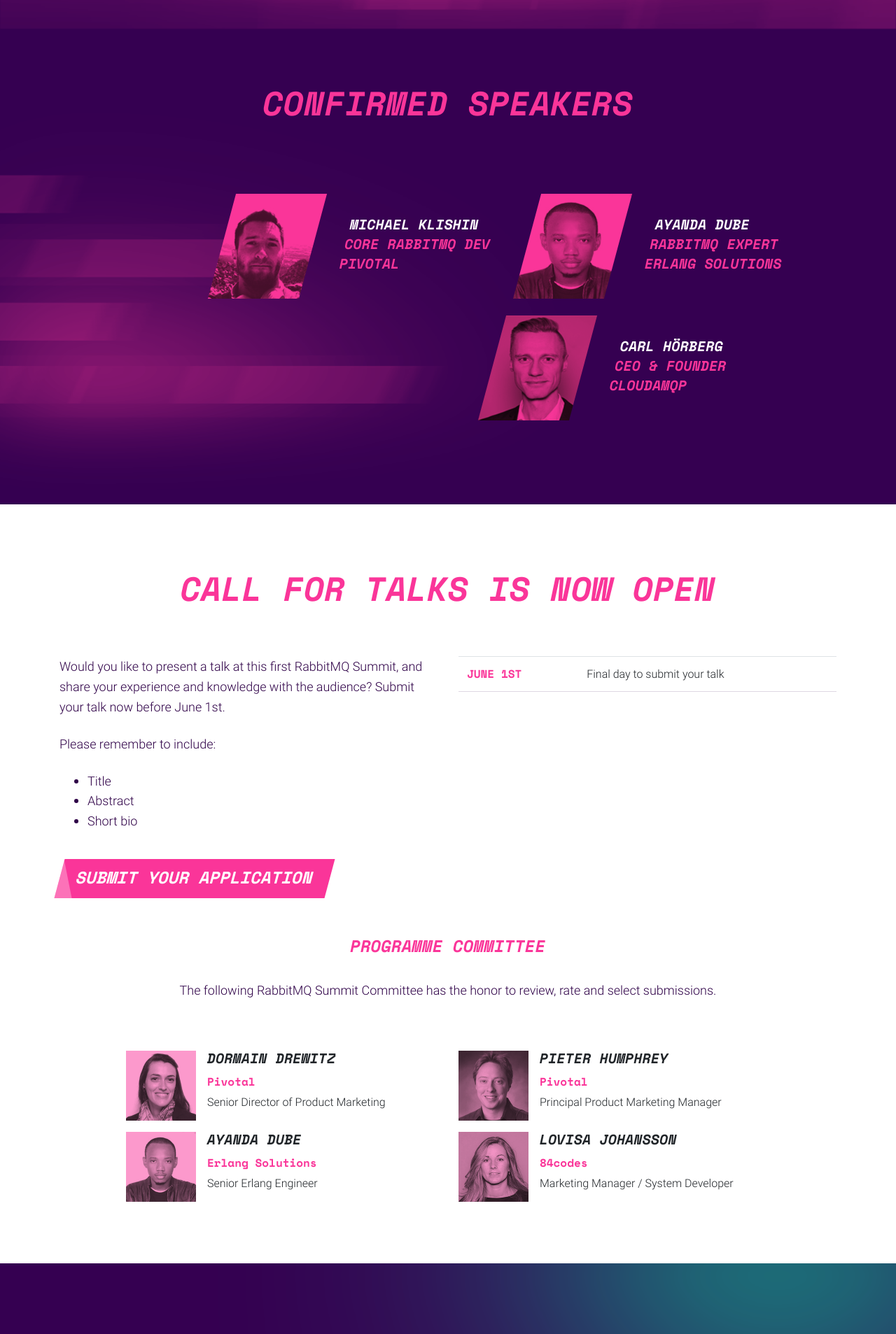
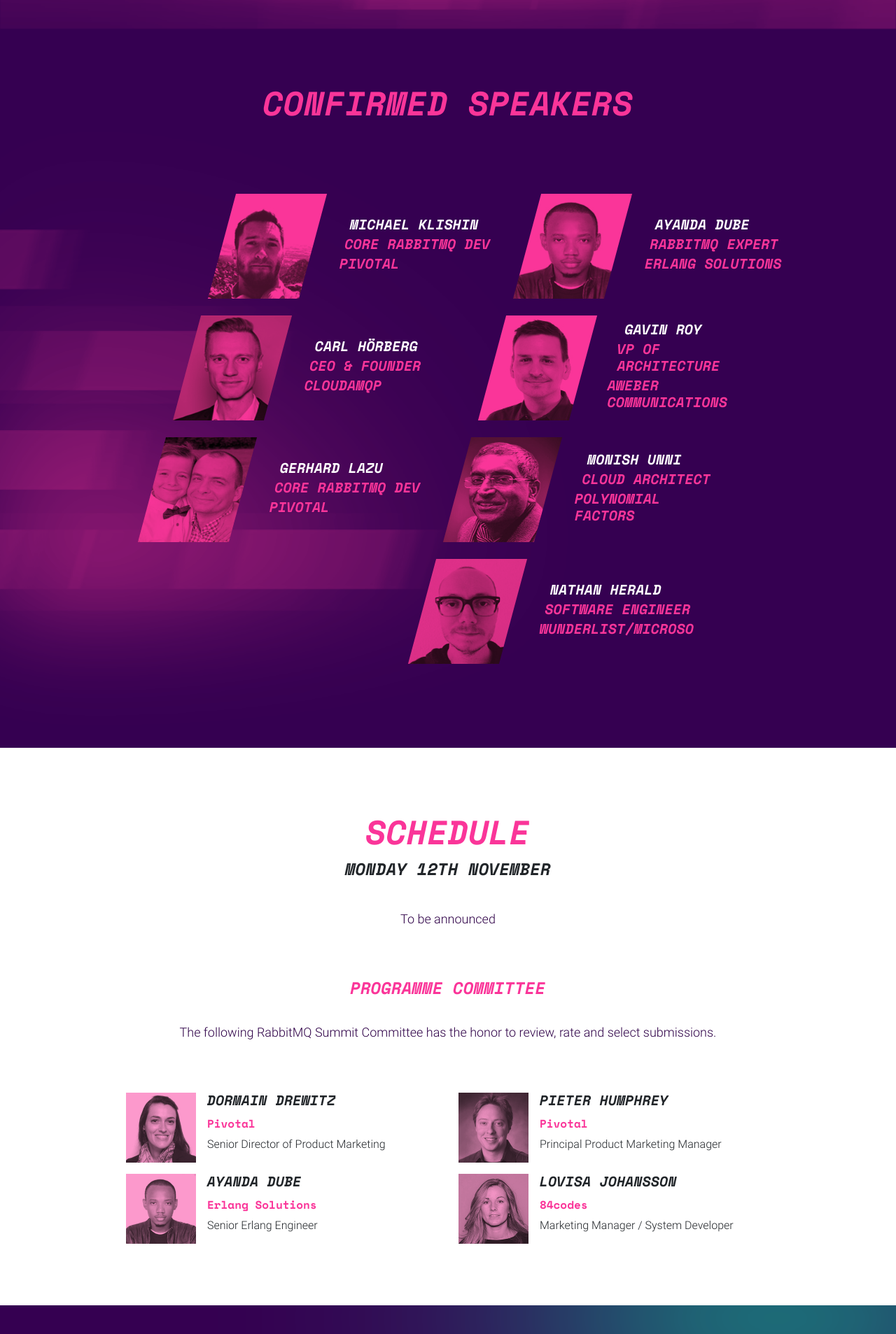
Before and after one commit to isabella232/rabbitmq-summit-1, a Jekyll site: the page built from index.html, in a window 1280 px wide. Shown: the part 1122-3029 px from the top of the page at 70% size. Built offline with Jekyll 4.4.1, drawn with Linux system fonts in a browser that asks for light colours; nearby versions of some CDN libraries; some web fonts are replaced; comment, search, counter and statistics services are not loaded.

Commit message:
New speakers and new gold sponsor

```diff
--- a/css/starter.scss
+++ b/css/starter.scss
@@ -370,6 +370,9 @@ address{
 			}
 			&:nth-child(3n) {
 				transform: translateX(-100px);
+			}
+			&:nth-child(4n) {
+				transform: translateX(-150px);
 			}
 		}
 	}
--- a/index.html
+++ b/index.html
@@ -128,7 +128,7 @@ image: /img/og-frontpage.jpg
               <div class="row justify-content-center align-items-center">
                 <div class="col-12 col-md-5 mb-3 mb-md-0">
                   <div class="skew-box img-wrap">
-                    <div class="img-holder" style="background-image: url(/img/michael-klishin.jpg);"></div>
+                    <div class="img-holder" style="background-image: url(/img/speakers/michael-klishin.jpg);"></div>
                   </div>
                 </div>
                 <div class="col-12 col-sm-10 col-md-7">
@@ -144,7 +144,7 @@ image: /img/og-frontpage.jpg
               <div class="row justify-content-center align-items-center">
                 <div class="col-12 col-md-5 mb-3 mb-md-0">
                   <div class="skew-box img-wrap">
-                    <div class="img-holder" style="background-image: url(/img/ayanda-dube.jpg);"></div>
+                    <div class="img-holder" style="background-image: url(/img/speakers/ayanda-dube.jpg);"></div>
                   </div>
                 </div>
                 <div class="col-12 col-sm-10 col-md-7">
@@ -158,18 +158,86 @@ image: /img/og-frontpage.jpg
             </div>
           </div>
           <div class="row justify-content-center justify-content-md-end mb-4 mb-md-4">
-            <div class="col-10 col-md-6 col-xl-5">
+            <div class="col-10 col-md-6 col-xl-5 mb-4 mb-md-0">
               <div class="row justify-content-center align-items-center">
                 <div class="col-12 col-md-5 mb-3 mb-md-0">
                   <div class="skew-box img-wrap">
-                    <div class="img-holder" style="background-image: url(/img/carl-horberg.jpg)"></div>
+                    <div class="img-holder" style="background-image: url(/img/speakers/carl-horberg.jpg)"></div>
                   </div>
                 </div>
                 <div class="col-12 col-sm-10 col-md-7">
                   <div class="info skew-box pl-1">
                     <h5 class="text-light text-uppercase mb-1">Carl Hörberg</h5>
                     <p class="text-primary text-uppercase mb-1">Ceo &amp; founder</p>
-                    <p class="text-primary text-uppercase mb-1">cloudamqp</p>
+                    <p class="text-primary text-uppercase mb-1">CloudAMQP</p>
+                  </div>
+                </div>
+              </div>
+            </div>
+            <div class="col-10 col-md-6 col-xl-5 mb-4 mb-md-0">
+              <div class="row justify-content-center align-items-center">
+                <div class="col-12 col-md-5 mb-3 mb-md-0">
+                  <div class="skew-box img-wrap">
+                    <div class="img-holder" style="background-image: url(/img/speakers/gavin-roy.jpg)"></div>
+                  </div>
+                </div>
+                <div class="col-12 col-sm-10 col-md-7">
+                  <div class="info skew-box pl-1">
+                    <h5 class="text-light text-uppercase mb-1">Gavin Roy</h5>
+                    <p class="text-primary text-uppercase mb-1">VP of Architecture</p>
+                    <p class="text-primary text-uppercase mb-1">AWeber Communications</p>
+                  </div>
+                </div>
+              </div>
+            </div>
+          </div>
+          <div class="row justify-content-center justify-content-md-end">
+            <div class="col-10 col-md-6 col-xl-5 mb-4">
+              <div class="row justify-content-center align-items-center">
+                <div class="col-12 col-md-5 mb-3 mb-md-0">
+                  <div class="skew-box img-wrap">
+                    <div class="img-holder" style="background-image: url(/img/speakers/gerhard-lazu.jpg);"></div>
+                  </div>
+                </div>
+                <div class="col-12 col-sm-10 col-md-7">
+                  <div class="info skew-box pl-1">
+                    <h5 class="text-light text-uppercase mb-1">Gerhard Lazu</h5>
+                    <p class="text-primary text-uppercase mb-1">Core RabbitMQ Dev</p>
+                    <p class="text-primary text-uppercase mb-1">Pivotal</p>
+                  </div>
+                </div>
+              </div>
+            </div>
+            <div class="col-10 col-md-6 col-xl-5 mb-4 mb-md-0">
+              <div class="row justify-content-center align-items-center">
+                <div class="col-12 col-md-5 mb-3 mb-md-0">
+                  <div class="skew-box img-wrap">
+                    <div class="img-holder" style="background-image: url(/img/speakers/monish-unni.jpg);"></div>
+                  </div>
+                </div>
+                <div class="col-12 col-sm-10 col-md-7">
+                  <div class="info skew-box pl-1">
+                    <h5 class="text-light text-uppercase mb-1">Monish Unni</h5>
+                    <p class="text-primary text-uppercase mb-1">Cloud Architect</p>
+                    <p class="text-primary text-uppercase mb-1">Polynomial Factors</p>
+                  </div>
+                </div>
+              </div>
+            </div>
+          </div>
+          <div class="row justify-content-center justify-content-md-end">
+            <div class="col-10 col-md-6 col-xl-5 mb-4">
+              <div class="row justify-content-center align-items-center">
+                <div class="col-12 col-md-5 mb-3 mb-md-0">
+                  <div class="skew-box img-wrap">
+                    <div class="img-holder" style="background-image: url(/img/speakers/nathan-herald.jpg);"></div>
+                  </div>
+                </div>
+                <div class="col-12 col-sm-10 col-md-7">
+                  <div class="info skew-box pl-1">
+                    <h5 class="text-light text-uppercase mb-1">Nathan Herald</h5>
+                    <p class="text-primary text-uppercase mb-1">Software Engineer</p>
+                    <p class="text-primary text-uppercase mb-1">Wunderlist/Microsoft</p>
                   </div>
                 </div>
               </div>
@@ -183,54 +251,26 @@ image: /img/og-frontpage.jpg
     <div class="container">
       <div class="row justify-content-center mb-3">
         <div class="col-12">
-          <h3 class="text-uppercase text-center text-primary mb-5 editable">
-            Call for talks is now open
+          <h3 class="text-uppercase text-center text-primary mb-2 editable">
+            Schedule
           </h3>
+          <h4 class="text-uppercase text-center mb-4 editable">
+            Monday 12th November
+          </h4>
         </div>
       </div>
       <div class="row justify-content-center mb-5">
-        <div class="col-12 col-md-6 order-2 order-md-1">
+        <div class="col-12">
           <div class="text text-sm text-success">
-            <p class="editable">
-              Would you like to present a talk at this first RabbitMQ Summit, and share your experience and knowledge with the audience? Submit your talk now before June 1st.&nbsp;
+            <p class="editable text-center">
+              To be announced
             </p>
-            <p class="editable">
-              Please remember to include:
-            </p>
-            <ul>
-              <li class="editable">
-                Title
-              </li>
-              <li class="editable">
-                Abstract
-              </li>
-              <li class="editable">
-                Short bio
-              </li>
-            </ul>
-            <label class="button-lines-wrap mt-4 text-center text-md-left">
-              <a class="big-space-mono btn btn-primary text-uppercase" href="https://docs.google.com/forms/d/e/1FAIpQLScy2S7fAPAD72x4ENc7PvibJ9Hs6UPNRG_mKs29EAp6GW0eyA/viewform?usp=sf_link" target="_blank">Submit <span class="d-none d-sm-inline">your</span> application</a>
-            </label>
           </div>
-        </div>
-        <div class="col-12 col-md-6 order-1 order-md-2">
-          <table class="table mb-5">
-            <tr class="border-bottom">
-              <td>
-                <p class="text-uppercase mb-0">
-                  <time datetime="2018-11-12T07:00" class="text-primary space-mono"><span class="editable">June 1st</span></time>
-                </p>
-              </td>
-              <td class="editable">
-                Final day to submit your talk
-              </td>
-            </tr>
-          </table>
         </div>
       </div>
       <div class="row justify-content-center mb-3">
         <div class="col-12">
-          <h4 class="text-uppercase text-center text-primary mb-3 editable">
+          <h4 class="text-uppercase text-center text-primary mb-3 editable" data-cms-source="/index.html" data-cms-index="14">
             Programme Committee
           </h4>
         </div>
@@ -238,7 +278,7 @@ image: /img/og-frontpage.jpg
       <div class="row justify-content-center mb-5">
         <div class="col-12">
           <div class="text text-sm text-success">
-            <p class="editable text-center">
+            <p class="editable text-center" data-cms-source="/index.html" data-cms-index="15">
               The following RabbitMQ Summit Committee has the honor to review, rate and select submissions.
             </p>
           </div>
@@ -275,7 +315,7 @@ image: /img/og-frontpage.jpg
         </div>
         <div class="col-12 col-sm-6 col-md-5 mb-3">
           <div class="media">
-            <div class="img mr-3" style="background-image: url(/img/ayanda-dube.jpg)"></div>
+            <div class="img mr-3" style="background-image: url(/img/speakers/ayanda-dube.jpg)"></div>
             <div class="media-body">
               <h5 class="mt-0 text-uppercase">Ayanda Dube</h5>
               <p class="mb-1">
@@ -316,13 +356,19 @@ image: /img/og-frontpage.jpg
             <img src="/img/logos/logo-erlang-solutions.png" alt="erlang solutions" class="w-100 sp-logo editable mt-3 ml-0 ml-sm-4" />
           </a>
         </div>
-        <div class="col-12 col-md-6 text-center mb-5">
+        <div class="col-12 col-md-4 text-center mb-5">
           <h3 class="text-uppercase text-secondary editable">Platinum Sponsor</h3>
           <a href="https://pivotal.io" target="_blank">
             <img src="/img/logos/logo-pivotal.png" alt="Pivotal" class="w-100 sp-logo editable mt-3" />
           </a>
         </div>
-        <div class="col-12 col-md-6 text-center mb-5">
+        <div class="col-12 col-md-4 text-center mb-5">
+          <h3 class="text-uppercase text-secondary editable">Gold Sponsor</h3>
+          <a href="https://trifork.com/" target="_blank">
+            <img src="/img/logos/logo-trifork.png" alt="Trifork - Think Software" class="w-100 sp-logo editable mt-3" />
+          </a>
+        </div>
+        <div class="col-12 col-md-4 text-center mb-5">
           <h3 class="text-uppercase text-secondary editable">Silver Sponsor</h3>
           <a href="https://www.cogin.com" target="_blank">
             <img src="/img/logos/logo-queue-explorer.png" alt="Queue Explorer" class="w-100 sp-logo editable mt-3" />
```
Also changed, not shown: img/logo-84codes.png (deleted), img/logo-erlang.png (deleted), img/logo-pivotal.png (deleted), img/logos/logo-trifork.png (added), img/speakers/ayanda-dube.jpg (renamed from img/ayanda-dube.jpg), img/speakers/carl-horberg.jpg (renamed from img/carl-horberg.jpg), img/speakers/gavin-roy.jpg (added), img/speakers/gerhard-lazu.jpg (added), img/speakers/michael-klishin.jpg (renamed from img/michael-klishin.jpg), img/speakers/monish-unni.jpg (added), img/speakers/nathan-herald.jpg (added).
